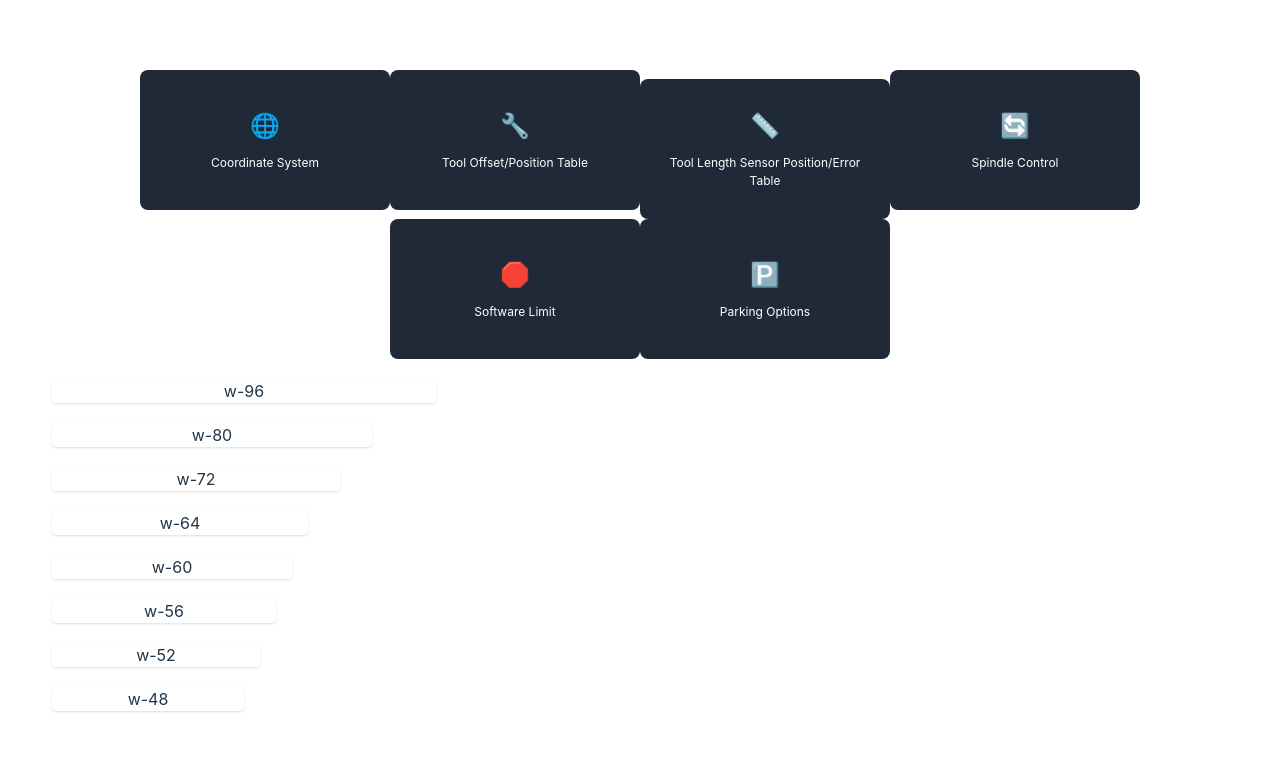
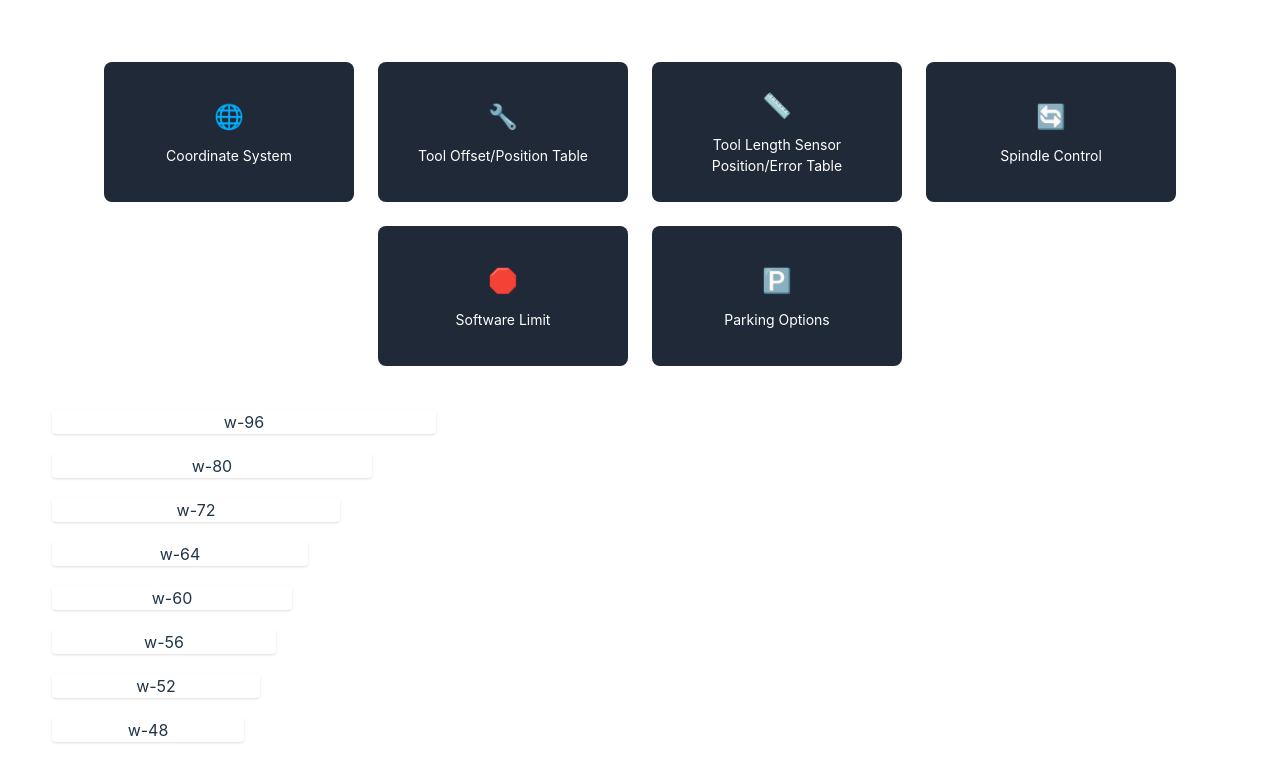
Before and after one commit to Junghyunseo/CNCNC, a React (Vite) app: page / in a window 1280 px wide. Shown: the top 782 px of the page. Built offline with nearby package versions, Linux system fonts and the light colour scheme.

Commit message:
feat: fix home options

```diff
--- a/src/components/HomeOptions/HomeOptions.tsx
+++ b/src/components/HomeOptions/HomeOptions.tsx
@@ -1,6 +1,5 @@
-import * as Dialog from '@radix-ui/react-dialog';
-import React from 'react';
-import './HomeOptions.css';
+import * as Dialog from "@radix-ui/react-dialog";
+import React from "react";
 
 interface HomeOptionsProps {
   icon: React.ReactNode;
@@ -12,16 +11,15 @@ const HomeOptions: React.FC<HomeOptionsProps> = ({ icon, title, ModalComponent }
   return (
     <Dialog.Root>
       <Dialog.Trigger asChild>
-                <button className="Button">
-                    <div className="ButtonContent">
-                        <div className="Icon">{icon}</div>
-                        <div className="Title">{title}</div>
+        <button className="p-[15px] text-[12px] h-[140px] w-[250px] rounded-lg bg-[#1F2937] text-white border-none hover:bg-[#2A3649] cursor-pointer focus:outline-none">
+          <div className="flex flex-col items-center gap-[10px]">
+            <div className="text-[24px]">{icon}</div>
+            <div className="text-[14px]">{title}</div>
           </div>
         </button>
       </Dialog.Trigger>
 
       <ModalComponent />
-
     </Dialog.Root>
   );
 };
--- a/src/pages/Home.tsx
+++ b/src/pages/Home.tsx
@@ -10,7 +10,7 @@ import parkingOptionModal from '../components/modals/ParkingOptionModal/ParkingO
 const Home = () => {
 
   return (
-    <div>
+    <div className="flex flex-wrap justify-center items-center gap-6 p-6">
       <HomeOptions
         icon={<span>🌐</span>}
         title="Coordinate System"
```
Lines whose indentation alone changed are shown as unchanged.
